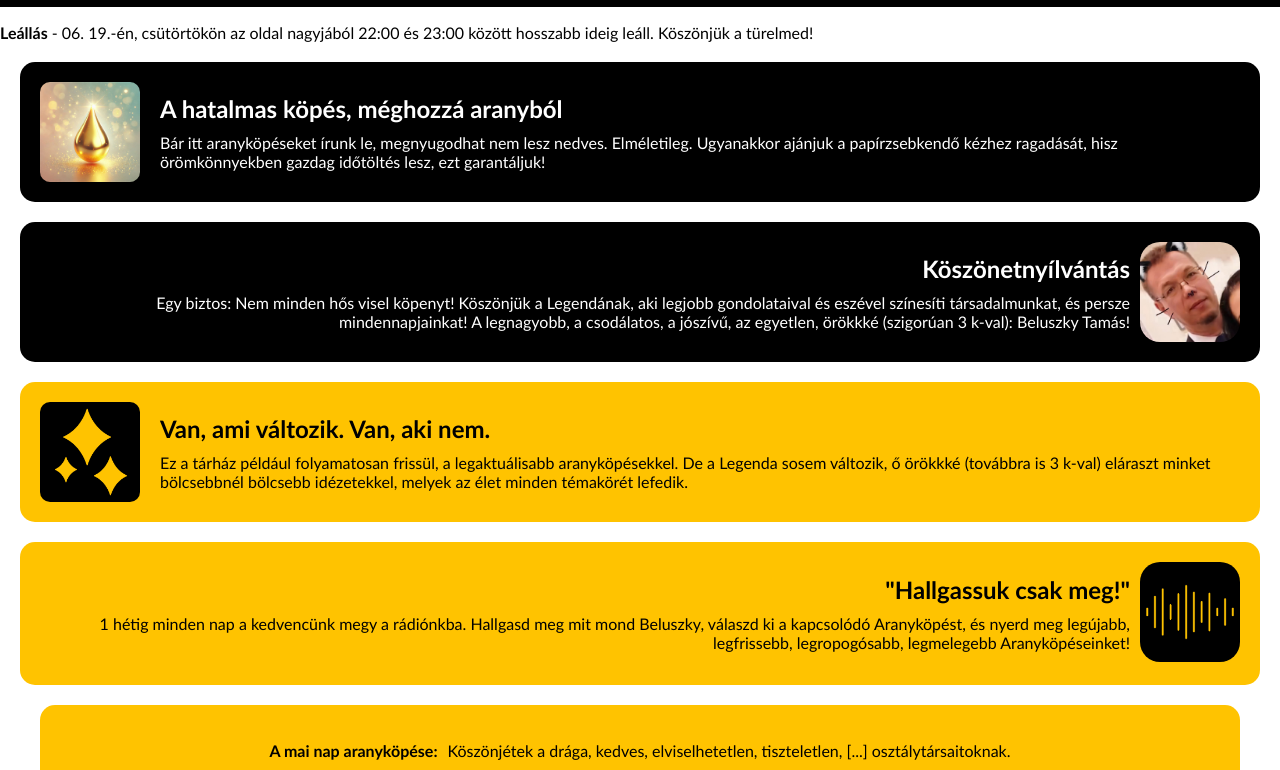
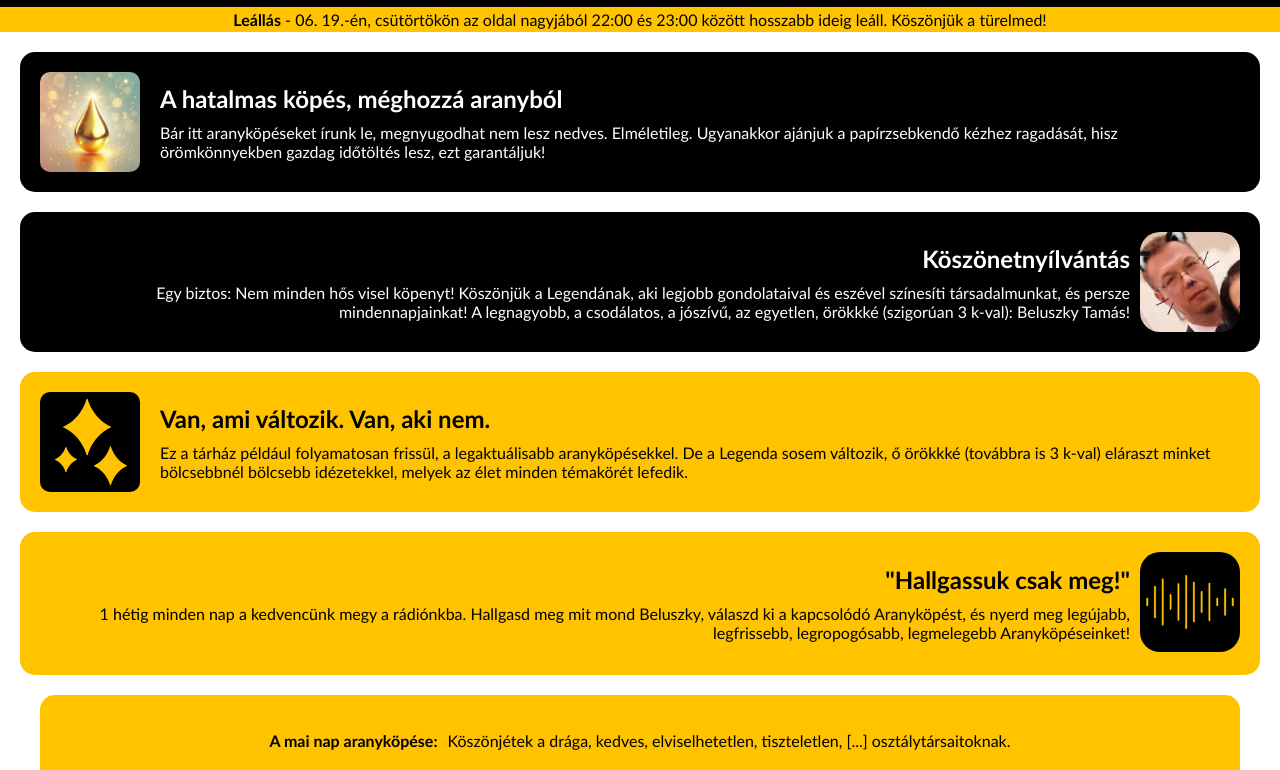
Before and after one commit to beluszky-aranykopesei/beluszky, a plain HTML site: page index.html in a window 1280 px wide. Shown: the part 74-844 px from the top of the page. Drawn offline with Linux system fonts and the light colour scheme.

Commit message:
Update Beluszky Aranyköpései.css to version v.02.20.

```diff
--- a/Beluszky Aranyköpései.css
+++ b/Beluszky Aranyköpései.css
@@ -309,3 +309,34 @@ a {
 .nyeremeny {
     display: none;
 }
+
+.uzenet {
+    background-color: #ffc300;
+    align-content: center;
+    margin-top: 0;
+    margin-bottom: 0;
+    margin-left: 0;
+    margin-right: 0;
+    height: 25px;
+    display: flex;
+    gap: 10px;
+}
+
+.uzenet p {
+    padding-bottom: auto;
+    padding-top: auto;
+    margin-top: 3px;
+    margin-bottom: 0;
+    margin-left: auto;
+    margin-right: auto;
+}
+
+.tovabb {
+    margin-left: auto;
+    margin-right: 10px;
+    cursor: pointer;
+}
+
+.leall {
+    margin-left: 20px;
+}
```
